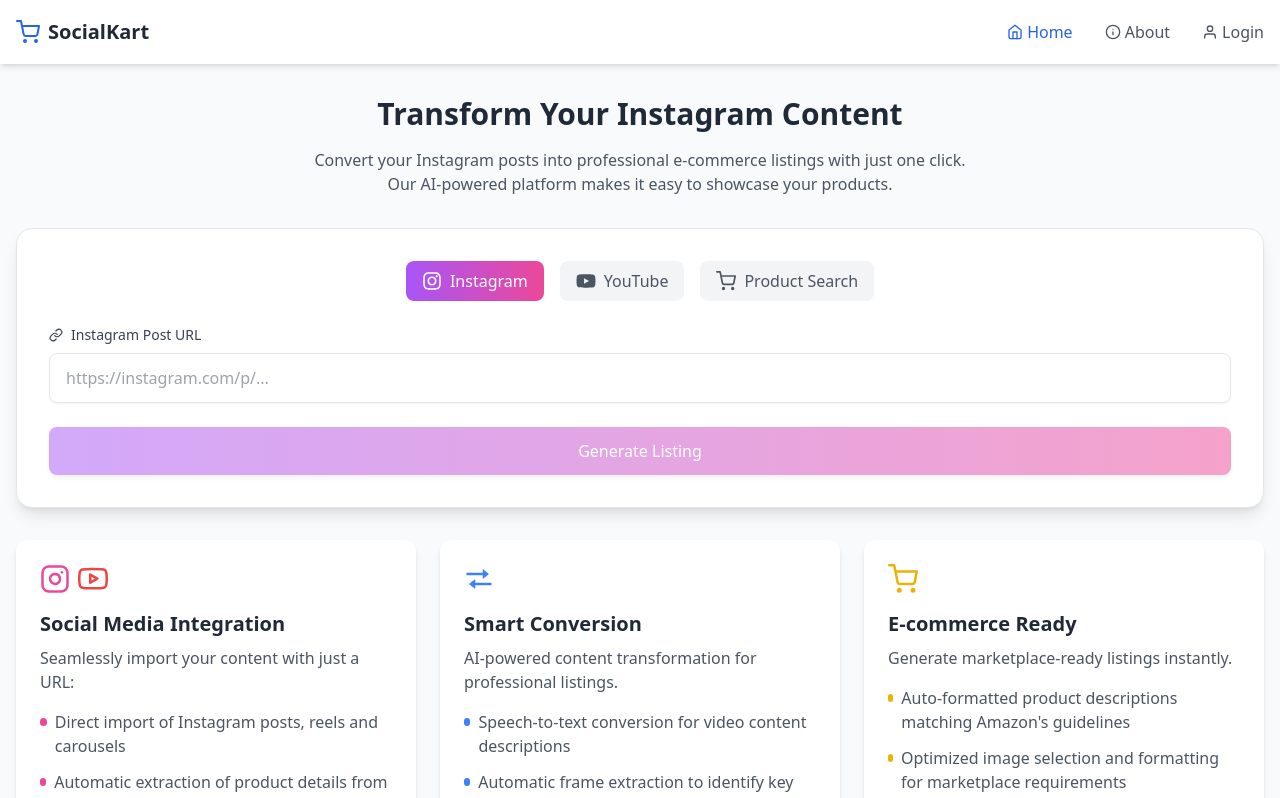
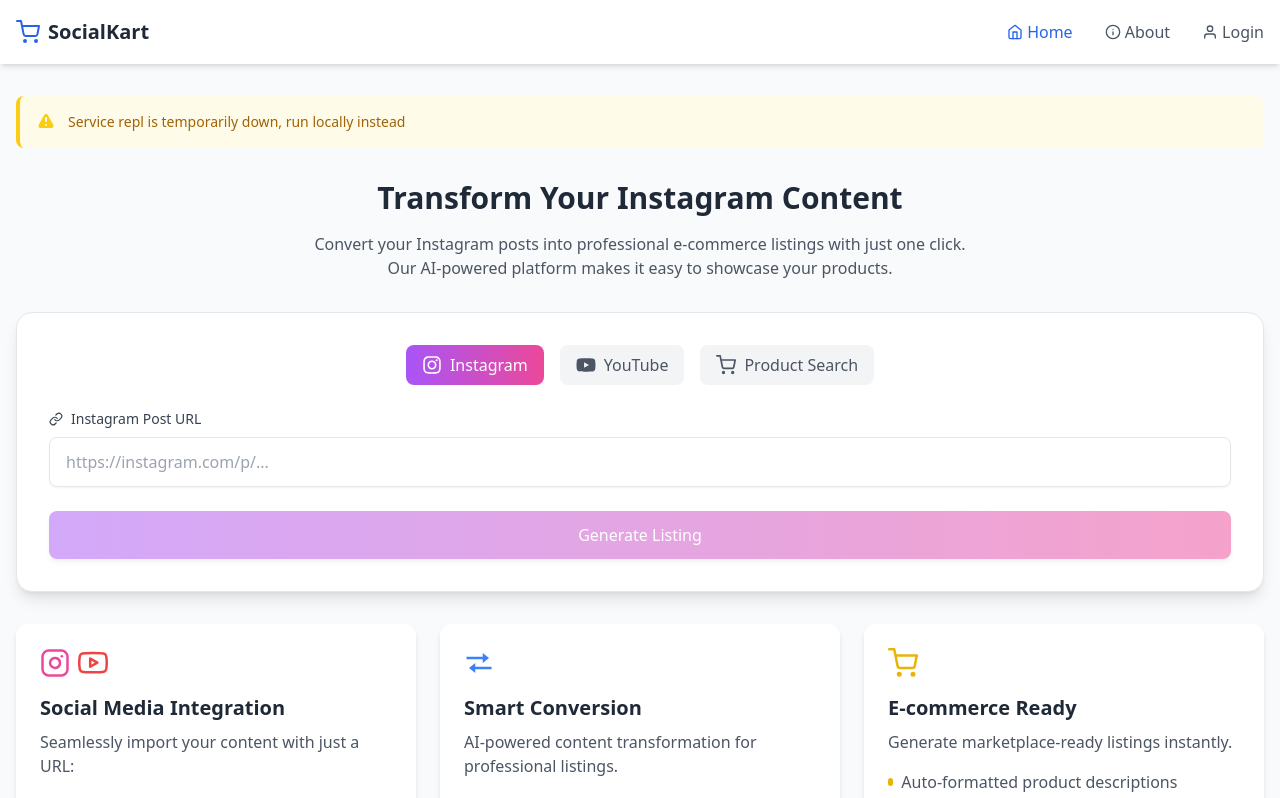
Before and after one commit to zendrix396/SocialKart, a React (Create React App) app in the folder frontend/: page / in a window 1280 px wide. Shown: the top 798 px of the page. Built offline with nearby package versions, Linux system fonts and the light colour scheme; no server answers.

Commit message:
service status update

```diff
--- a/frontend/src/App.jsx
+++ b/frontend/src/App.jsx
@@ -157,6 +157,26 @@
 function Home({ handleProcess, loading, progress, progressText, results, handleClear }) {
   return (
     <div className="space-y-8">
+      {/* Service Status Banner */}
+      <motion.div
+        initial={{ opacity: 0, y: -20 }}
+        animate={{ opacity: 1, y: 0 }}
+        className="bg-yellow-50 border-l-4 border-yellow-400 p-4 rounded-lg"
+      >
+        <div className="flex">
+          <div className="flex-shrink-0">
+            <svg className="h-5 w-5 text-yellow-400" viewBox="0 0 20 20" fill="currentColor">
+              <path fillRule="evenodd" d="M8.257 3.099c.765-1.36 2.722-1.36 3.486 0l5.58 9.92c.75 1.334-.213 2.98-1.742 2.98H4.42c-1.53 0-2.493-1.646-1.743-2.98l5.58-9.92zM11 13a1 1 0 11-2 0 1 1 0 012 0zm-1-8a1 1 0 00-1 1v3a1 1 0 002 0V6a1 1 0 00-1-1z" clipRule="evenodd" />
+            </svg>
+          </div>
+          <div className="ml-3">
+            <p className="text-sm text-yellow-700 font-medium">
+              Service repl is temporarily down, run locally instead
+            </p>
+          </div>
+        </div>
+      </motion.div>
+
       <motion.div
         initial={{ opacity: 0, y: 20 }}
         animate={{ opacity: 1, y: 0 }}
```
